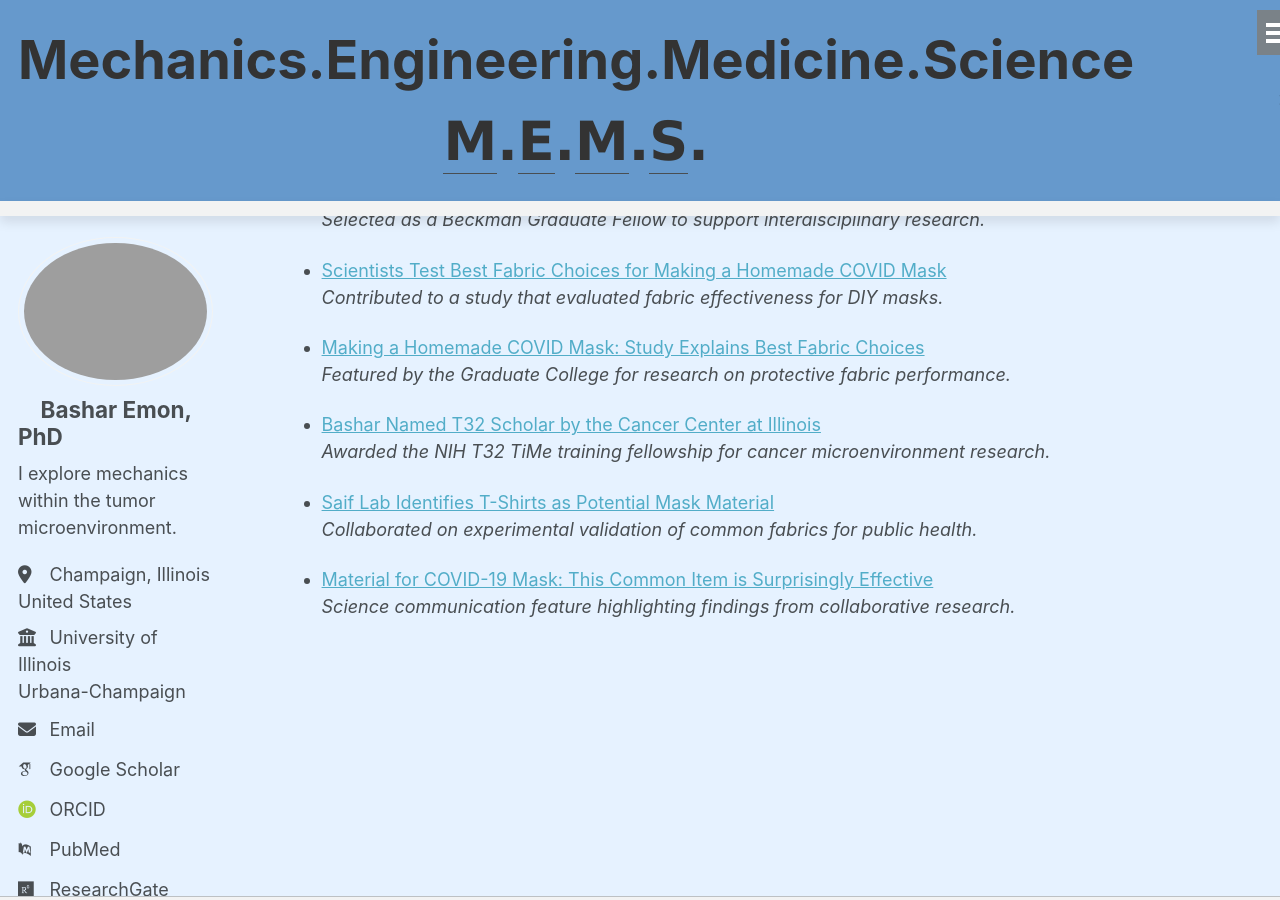
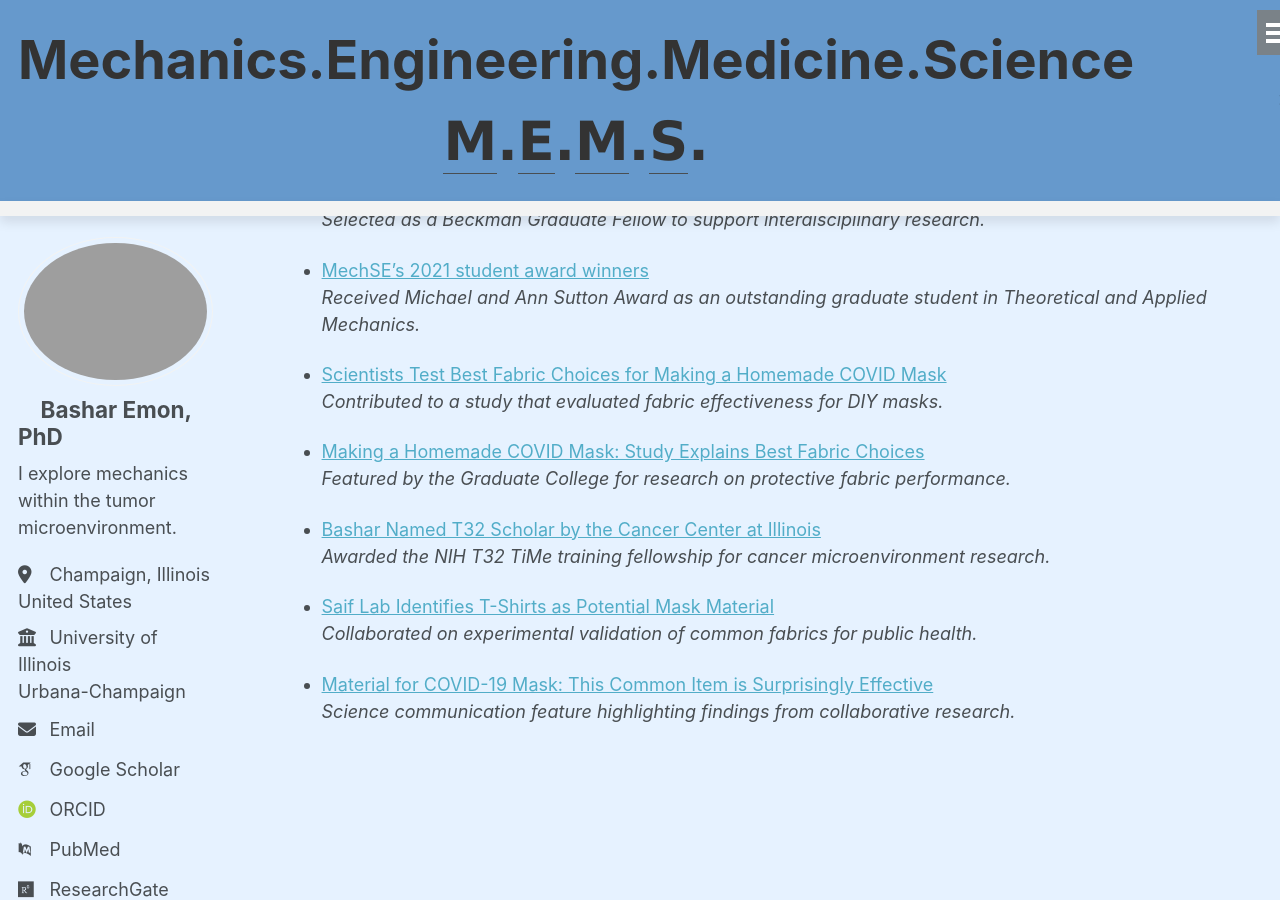
Before and after one commit to BasharEmon/BasharEmon.github.io, a Jekyll site: the page built from _portfolio/Media and News.md, in a window 1280 px wide and 900 px high, scrolled down 408 px. Built offline with Jekyll 4.4.1, drawn with Linux system fonts in a browser that asks for light colours; some web fonts are replaced.

Commit message:
Update Media and News.md

```diff
--- a/_portfolio/Media and News.md
+++ b/_portfolio/Media and News.md
@@ -19,6 +19,9 @@ author_profile: true
 - [Seven Students Win 2021 Beckman Institute Graduate Fellowships](https://beckman.illinois.edu/about/news/article/2021/04/28/seven-students-win-2021-beckman-institute-graduate-fellowships)
   *Selected as a Beckman Graduate Fellow to support interdisciplinary research.*
 
+- [MechSE's 2021 student award winners](https://mechse.illinois.edu/news/33958)
+  *Received Michael and Ann Sutton Award as an outstanding graduate student in Theoretical and Applied Mechanics.*
+
 - [Scientists Test Best Fabric Choices for Making a Homemade COVID Mask](https://scitechdaily.com/scientists-test-best-fabric-choices-for-making-a-homemade-covid-mask/)
   *Contributed to a study that evaluated fabric effectiveness for DIY masks.*
 
```
